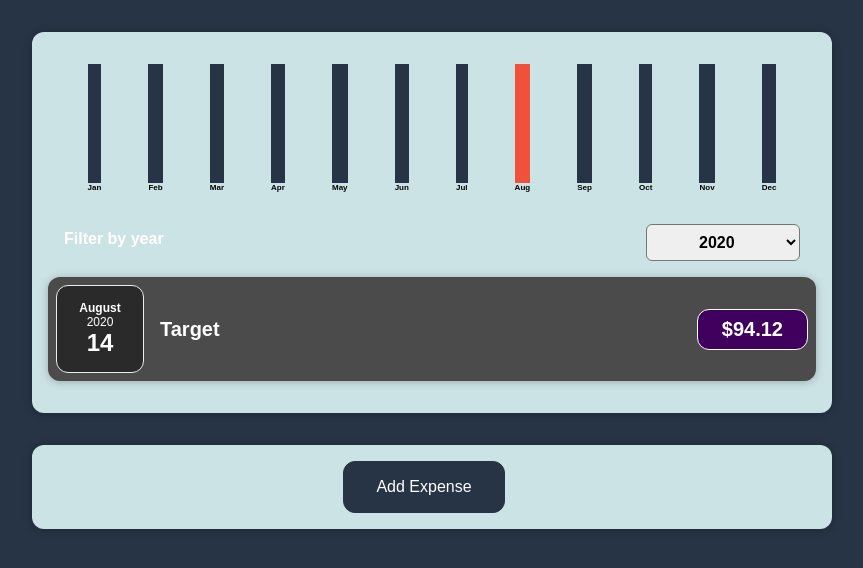
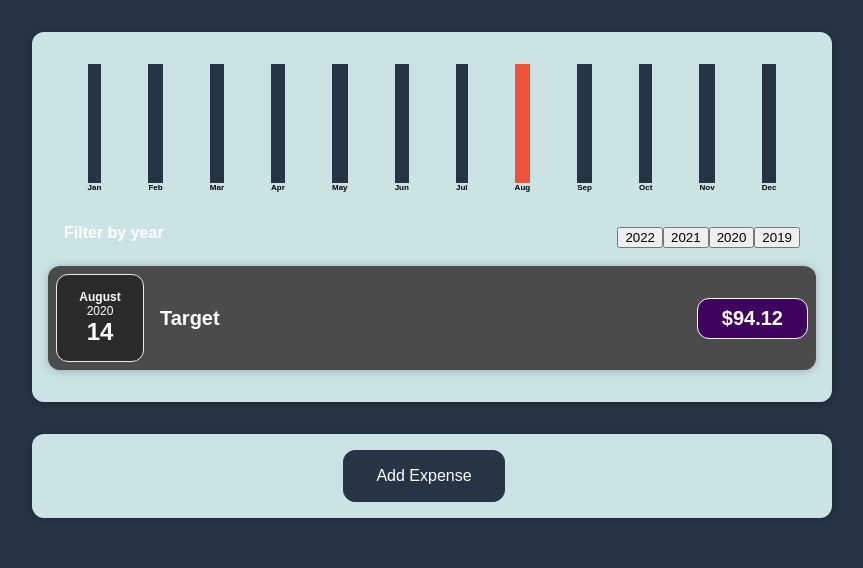
Before and after one commit to gKanellos/react-expense-tracker, a React (Create React App) app: page / in a window 1280 px wide. Shown: the top 568 px of the page, without its empty margins (208-1071 px from the left). Built offline with nearby package versions, Linux system fonts and the light colour scheme; a web font is replaced by a local one.

Commit message:
Update ExpensesFilter.js

```diff
--- a/src/components/Expenses/ExpensesFilter.js
+++ b/src/components/Expenses/ExpensesFilter.js
@@ -3,7 +3,7 @@ import React from 'react';
 import './ExpensesFilter.css';
 
 const ExpensesFilter = (props) => {
-  const dropdownChangeHandler = (event) => {
+  const buttonChangeHandler = (event) => {
     props.onChangeFilter(event.target.value);
   };
 
@@ -11,12 +11,13 @@ const ExpensesFilter = (props) => {
     <div className='expenses-filter'>
       <div className='expenses-filter__control'>
         <label>Filter by year</label>
-        <select value={props.selected} onChange={dropdownChangeHandler}>
-          <option value='2022'>2022</option>
-          <option value='2021'>2021</option>
-          <option value='2020'>2020</option>
-          <option value='2019'>2019</option>
-        </select>
+
+        <div value={props.selected}>
+          <button onClick={buttonChangeHandler} value='2022'>2022</button>
+          <button onClick={buttonChangeHandler} value='2021'>2021</button>
+          <button onClick={buttonChangeHandler} value='2020'>2020</button>
+          <button onClick={buttonChangeHandler} value='2019'>2019</button>
+        </div>
       </div>
     </div>
   );
```
